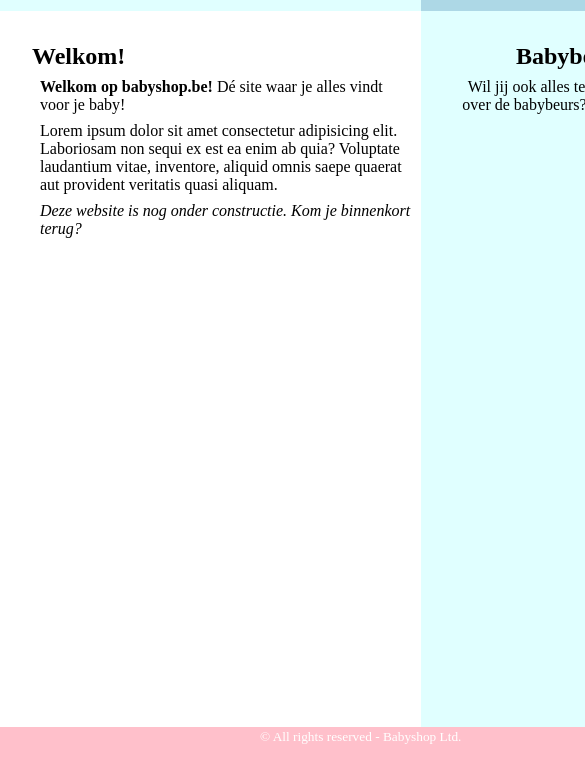
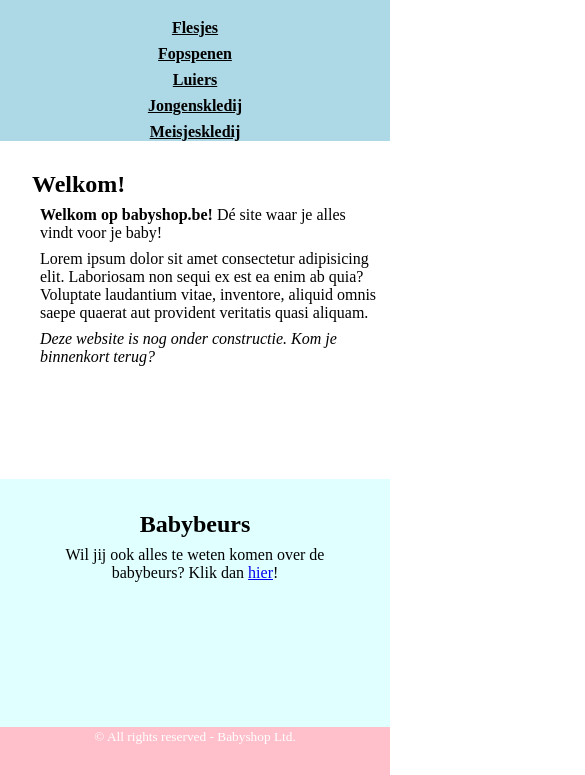
Before and after one commit to JonasVanluchene/ResponsiveWeb, a plain HTML site: page index.html in a window 390 px wide. Shown: the part 69-844 px from the top of the page, 585 px wide, since content can reach past the window. Drawn offline with Linux system fonts and the light colour scheme.

Commit message:
Add CSS for mobile version

```diff
--- a/styles/mainstyle.css
+++ b/styles/mainstyle.css
@@ -48,6 +48,7 @@
     grid-row:1;
     display: flex;
     align-items: center;
+    background-color: lightblue;
 
 
 }
@@ -55,6 +56,7 @@
 nav>ul {
     list-style-type: none;
     display: flex;
+    flex-wrap: wrap;
     justify-content: space-around;
     margin-left: 2rem;
 }
@@ -64,6 +66,7 @@
     padding-right: .5em;
     font-weight: bold;
     text-decoration: underline;
+
 }
 
 p {
@@ -76,3 +79,53 @@
     text-align: center;
     color: white;
 }
+
+@media (max-width: 720px) {
+    body {
+        grid-template-columns: auto;
+        grid-template-rows: 5em 8em auto auto 3em;
+    }
+
+    header{
+    grid-row: 1;
+    grid-column: 1;
+    }
+    nav {
+        grid-row: 2;
+        grid-column: 1;
+        margin:auto;
+    }
+    main {
+        grid-row: 3;
+        grid-column: 1;
+    }
+    aside {
+        grid-row: 4;
+        grid-column: 1;
+    }
+    footer{
+        grid-row: 5;
+        grid-column: 1;
+    }
+
+    nav>ul {
+        margin-left: 1rem;
+    }
+    nav>ul {
+
+        flex-direction: column;
+        flex-wrap: nowrap;
+        justify-content: space-between;
+        margin-left: 0;
+        align-items: center;
+
+    }
+    nav ul li {
+
+        padding-right: 0em;
+        padding-top: 0.5em;
+        text-align: center;
+        width:100vw;
+
+    }
+}
```
